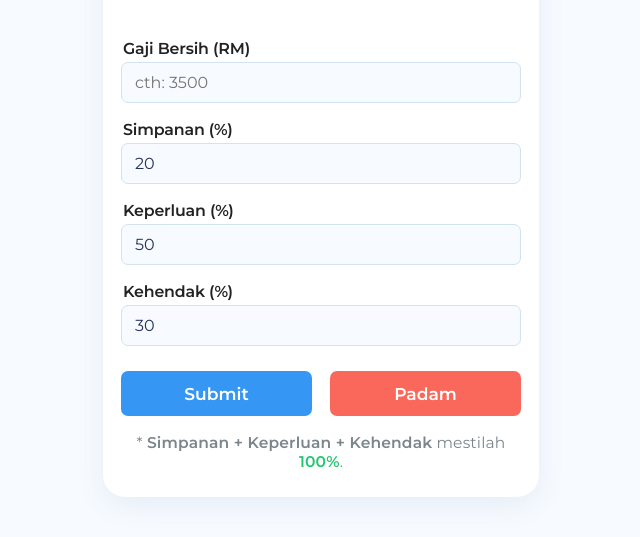
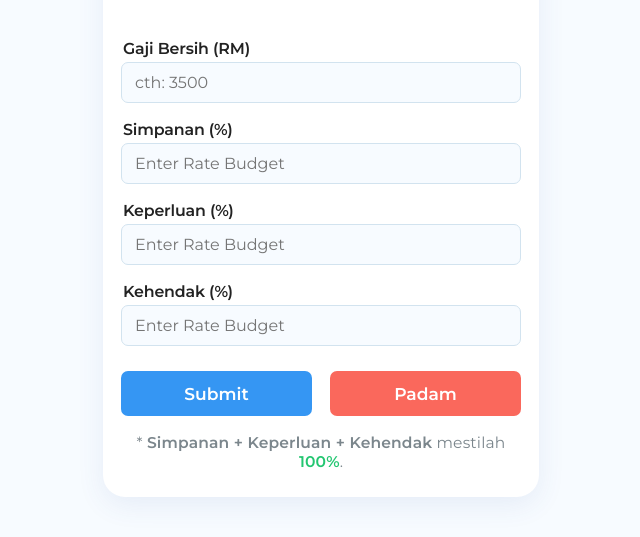
Before and after one commit to pwntable/kalkulator-bajet, a plain HTML site: page index.html in a window 1280 px wide. Shown: the part 145-682 px from the top of the page, without its empty margins (319-959 px from the left). Drawn offline with nearby package versions, Linux system fonts and the light colour scheme.

Commit message:
Update index.html
- change value to placeholder

```diff
--- a/index.html
+++ b/index.html
@@ -211,11 +211,11 @@
       <label for="gaji">Gaji Bersih (RM)</label>
       <input type="number" id="gaji" required min="0" inputmode="decimal" step="0.01" placeholder="cth: 3500">
       <label for="simpanan">Simpanan (%)</label>
-      <input type="number" id="simpanan" required min="0" max="100" value="20" autocomplete="off">
+      <input type="number" id="simpanan" required min="0" max="100" placeholder="Enter Rate Budget" autocomplete="off">
       <label for="keperluan">Keperluan (%)</label>
-      <input type="number" id="keperluan" required min="0" max="100" value="50" autocomplete="off">
+      <input type="number" id="keperluan" required min="0" max="100" placeholder="Enter Rate Budget" autocomplete="off">
       <label for="kehendak">Kehendak (%)</label>
-      <input type="number" id="kehendak" required min="0" max="100" value="30" autocomplete="off">
+      <input type="number" id="kehendak" required min="0" max="100" placeholder="Enter Rate Budget" autocomplete="off">
       <div class="btn-row">
         <button type="submit" class="submit-btn">Submit</button>
         <button type="button" class="reset-btn" id="resetBtn">Padam</button>
```
